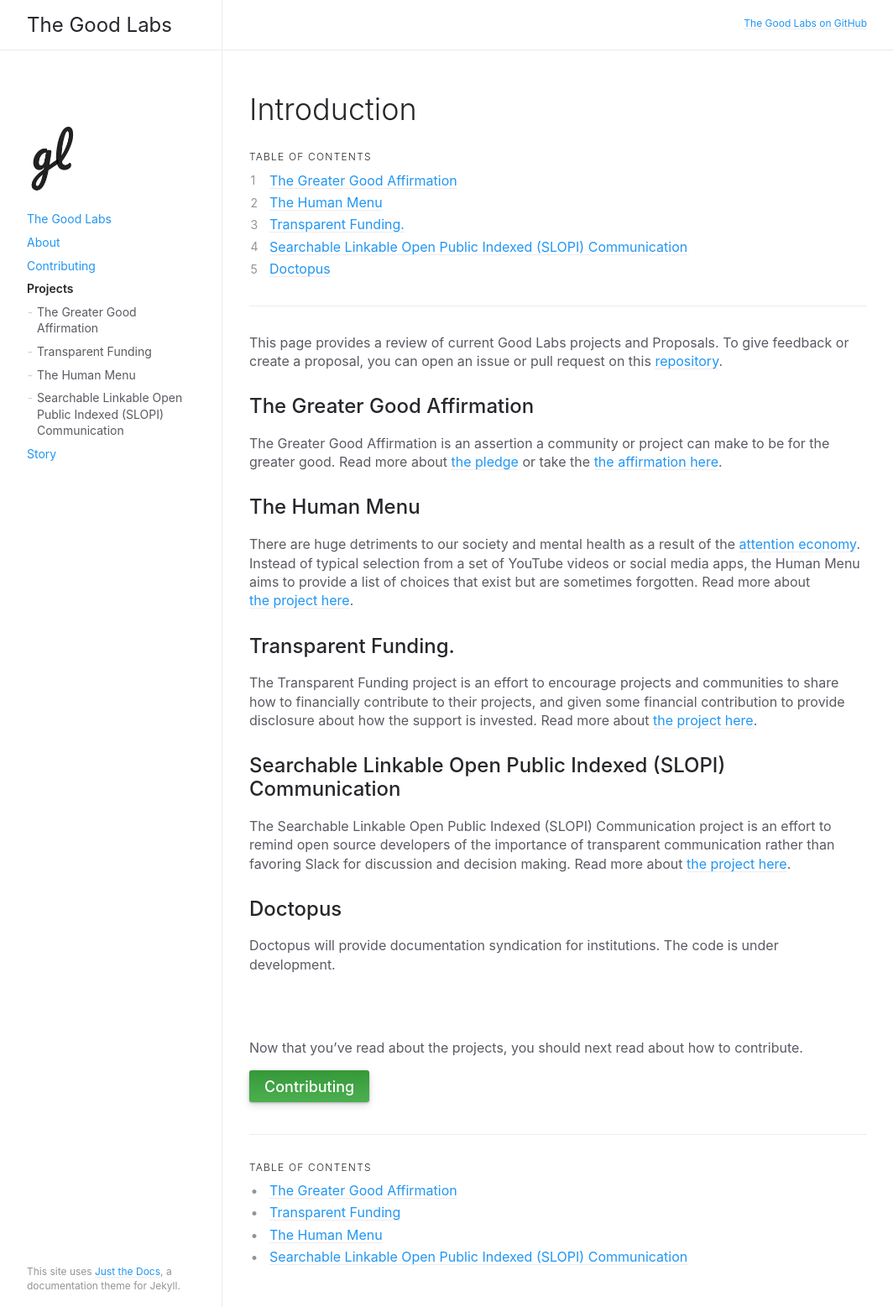
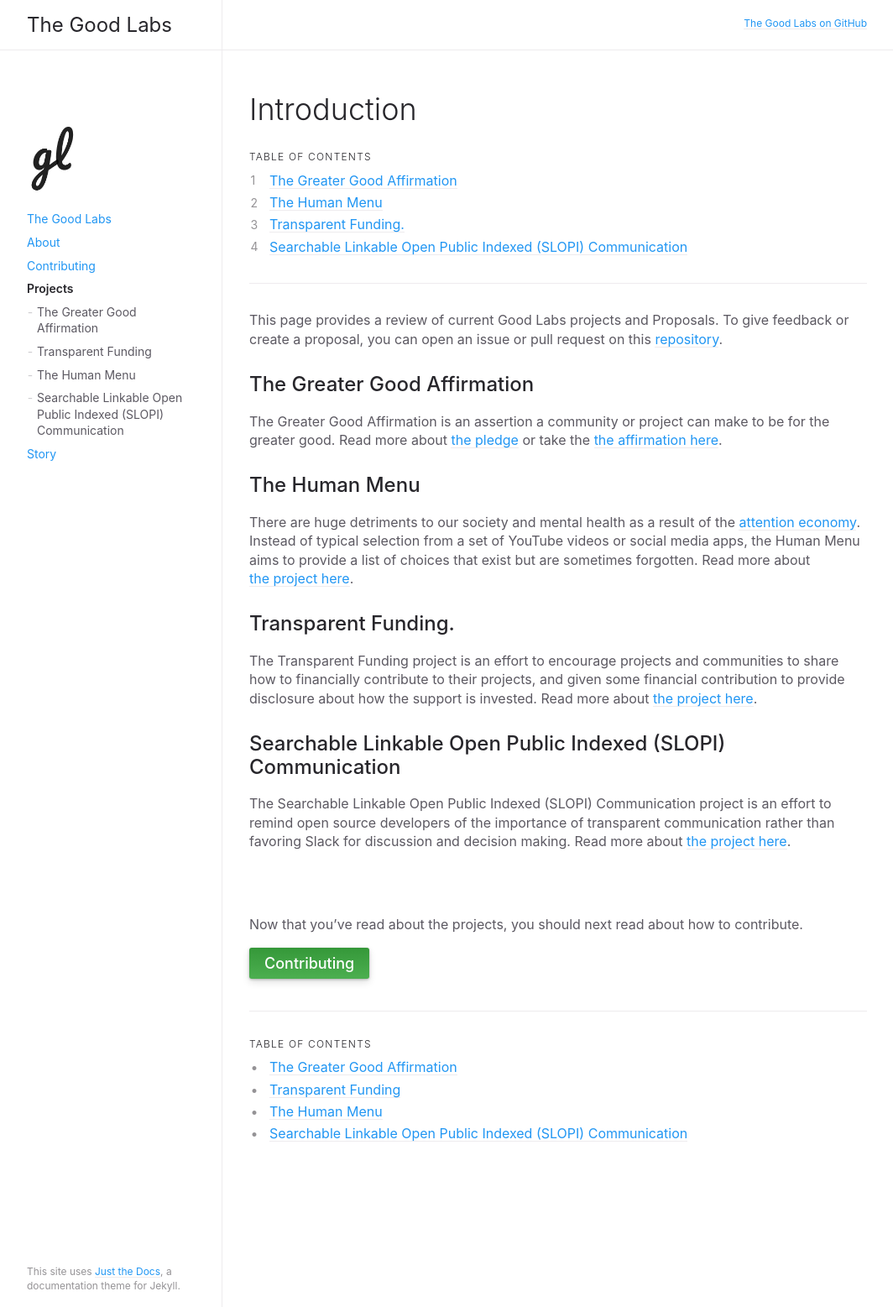
Before and after one commit to good-labs/good-labs.github.io, a Jekyll site: the page built from docs/projects/index.md, in a window 1280 px wide. Shown: the whole page at 84% size, without its empty margins (91-1155 px from the left). Built offline with Jekyll 4.4.1, drawn with Linux system fonts in a browser that asks for light colours.

Commit message:
remove Doctopus until there is a project proposal #20

```diff
--- a/docs/projects/index.md
+++ b/docs/projects/index.md
@@ -42,10 +42,6 @@ The Transparent Funding project is an effort to encourage projects and communiti
 The Searchable Linkable Open Public Indexed (SLOPI) Communication project is an effort to remind open source developers of the importance of transparent communication rather than favoring Slack for discussion and decision making. Read more about [the project here]({{ site.url }}{{ site.baseurl }}/docs/projects/slopi-communication/).
 
 
-## Doctopus
-
-Doctopus will provide documentation syndication for institutions. The code is under development.
-
 <br><br>
 
 Now that you've read about the projects, you should next read about how to contribute.
```
